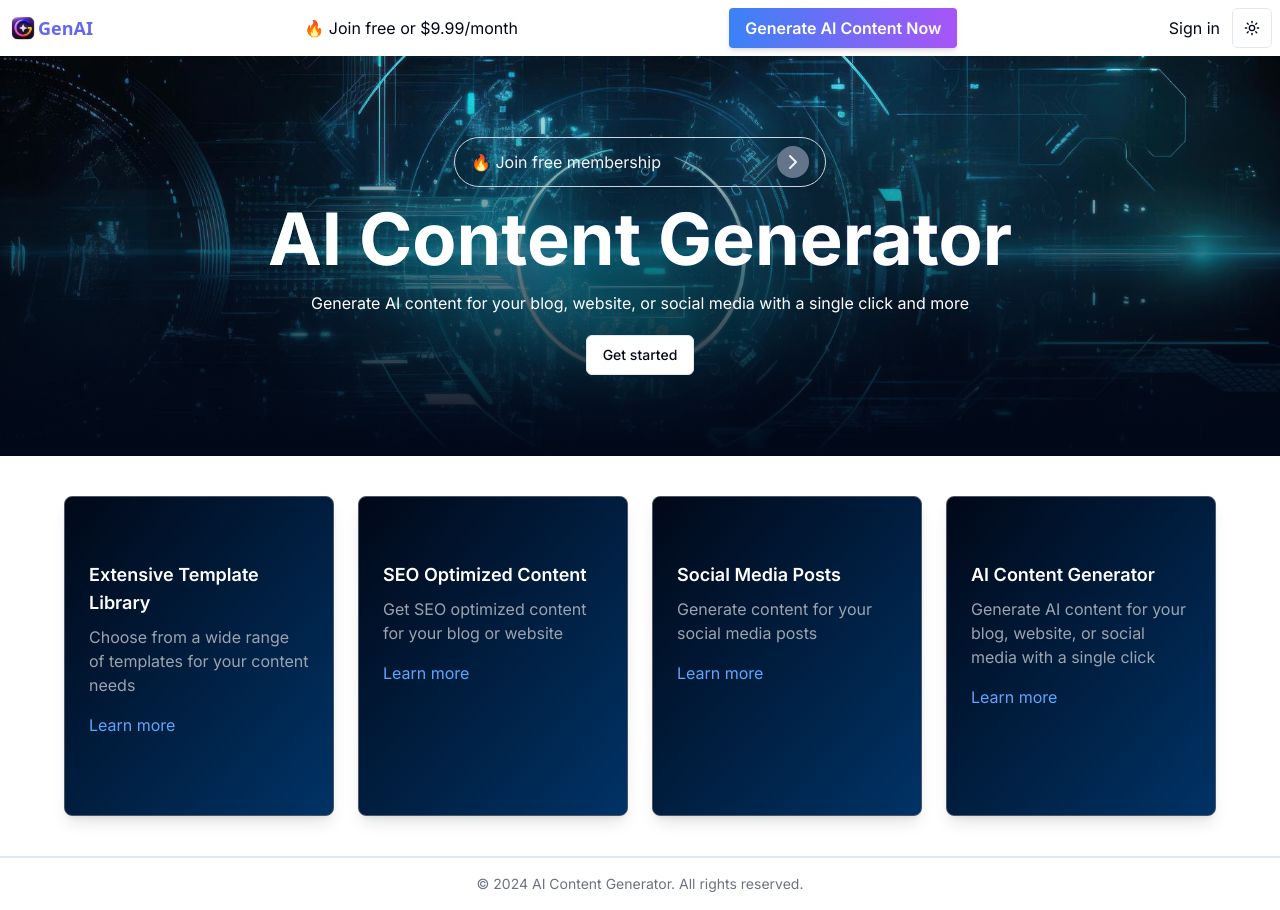
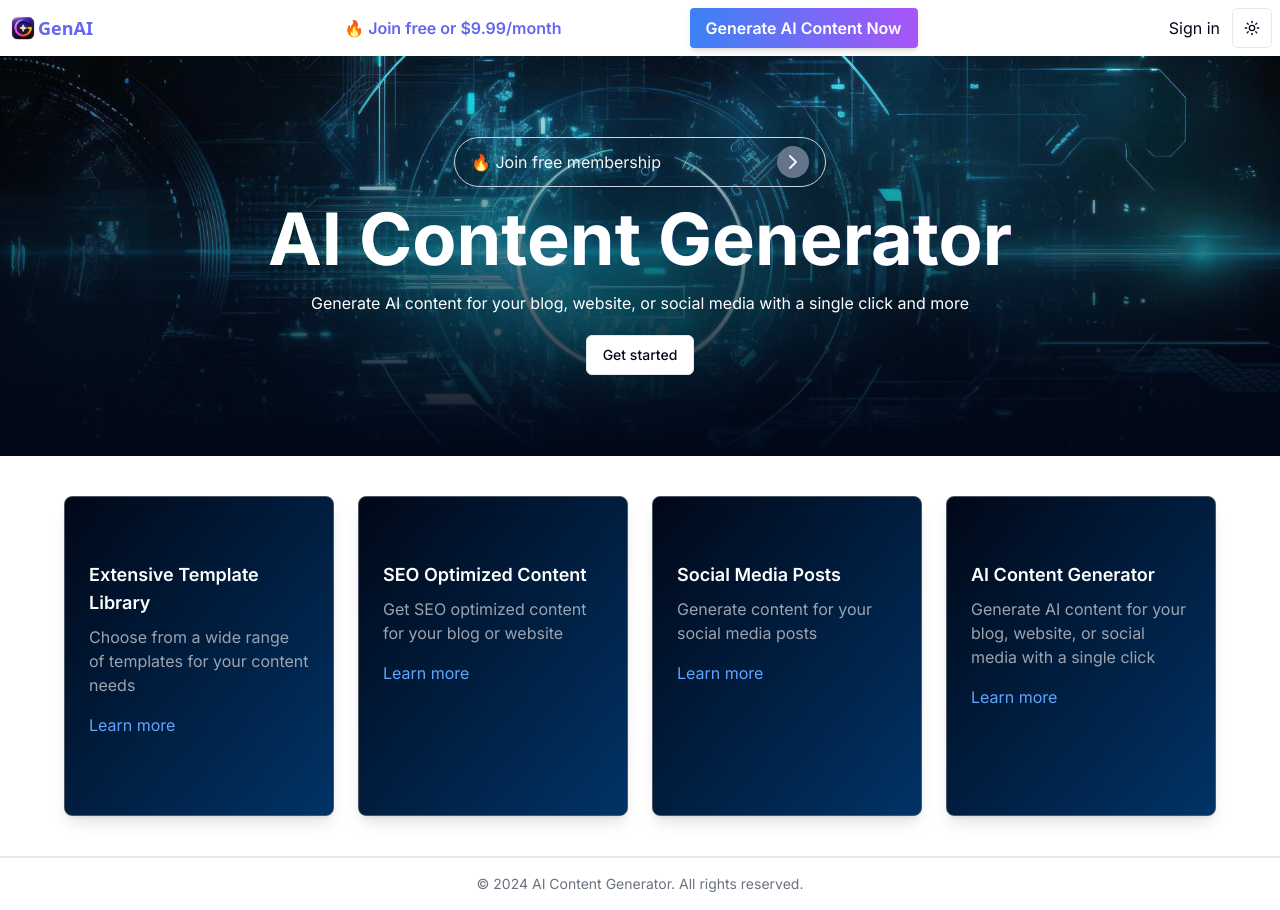
Before and after one commit to mingxiangzhangmark/genai-ai-content-generator, a Next.js app: page / in a window 1280 px wide. Built offline with nearby package versions, Linux system fonts and the light colour scheme; no server answers.

Commit message:
change top-nav

```diff
--- a/components/nav/top-nav.tsx
+++ b/components/nav/top-nav.tsx
@@ -24,7 +24,7 @@ export default function TopNav() {
         GenAI
       </Link>
 
-      {!subscribed && (
+      {/* {!subscribed && (
         <Link href="/membership">🔥 Join free or $9.99/month</Link>
       )}
 
@@ -33,7 +33,23 @@ export default function TopNav() {
       Generate AI Content Now
 
     </Link>
+    */}
 
+     {/* Hide on mobile */}
+     <div className="hidden md:flex items-center space-x-32">
+        {!subscribed && (
+          <Link href="/membership" className="text-indigo-500 hover:text-indigo-600 font-semibold">
+            🔥 Join free or $9.99/month
+          </Link>
+        )}
+
+        <Link
+          href="/gen-ai"
+          className="bg-gradient-to-r from-blue-500 to-purple-500 text-white font-semibold py-2 px-4 rounded shadow-md hover:from-blue-600 hover:to-purple-600 transition duration-300 ease-in-out"
+        >
+          Generate AI Content Now
+        </Link>
+      </div>
 
       <div className="flex items-center">
         {isSignedIn && (
```
